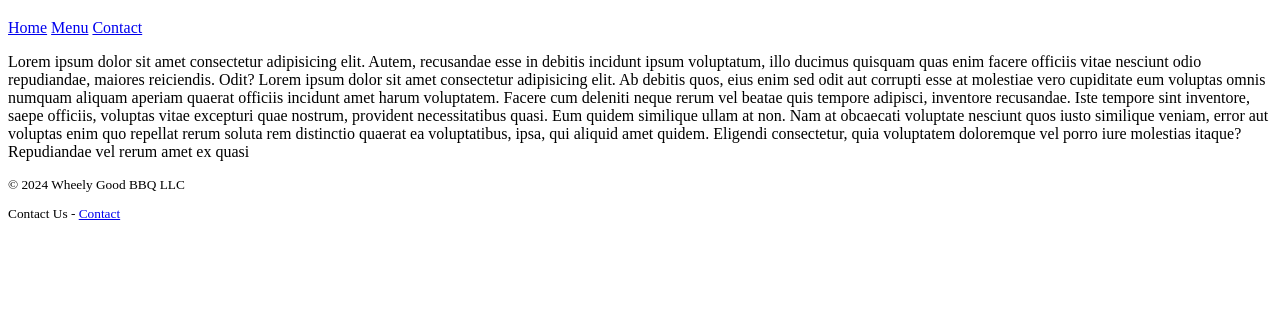
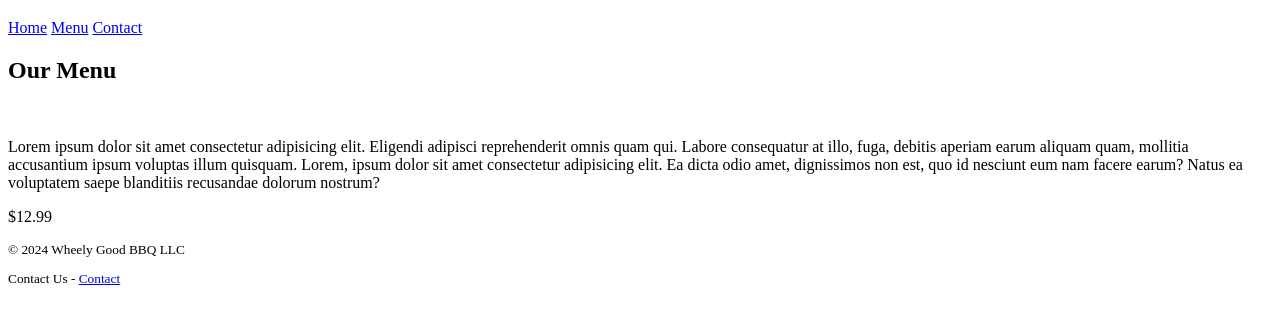
Before and after one commit to JBStrange1/JSFinalProject, a website: page public/Menu/Menu.html in a window 1280 px wide. Shown: the part 61-382 px from the top of the page. Drawn offline with Linux system fonts and the light colour scheme; files that its build step writes are made by us from their sources.

Commit message:
Start on menu page

```diff
--- a/public/Menu/Menu.html
+++ b/public/Menu/Menu.html
@@ -4,6 +4,7 @@
     <meta charset="UTF-8">
     <meta name="viewport" content="width=device-width, initial-scale=1.0">
     <title>Wheely Good BBQ</title>
+    <link rel="stylesheet" href="public/site.css">
 </head>
 <body>
     <header>
@@ -15,14 +16,11 @@
         </nav>
     </header>
     <main>
-        <div class="description">
-            <p>Lorem ipsum dolor sit amet consectetur adipisicing elit. Autem, recusandae esse in debitis incidunt ipsum voluptatum, illo ducimus quisquam quas enim facere officiis vitae nesciunt odio repudiandae, maiores reiciendis. Odit? Lorem ipsum dolor sit amet consectetur adipisicing elit. Ab debitis quos, eius enim sed odit aut corrupti esse at molestiae vero cupiditate eum voluptas omnis numquam aliquam aperiam quaerat officiis incidunt amet harum voluptatem. Facere cum deleniti neque rerum vel beatae quis tempore adipisci, inventore recusandae. Iste tempore sint inventore, saepe officiis, voluptas vitae excepturi quae nostrum, provident necessitatibus quasi. Eum quidem similique ullam at non. Nam at obcaecati voluptate nesciunt quos iusto similique veniam, error aut voluptas enim quo repellat rerum soluta rem distinctio quaerat ea voluptatibus, ipsa, qui aliquid amet quidem. Eligendi consectetur, quia voluptatem doloremque vel porro iure molestias itaque? Repudiandae vel rerum amet ex quasi</p>
-        </div>
-        <div class="cards">
-
-        </div>
-        <div class="MenuItems">
-
+        <h2>Our Menu</h2>
+        <div class="Menu">
+            <img>
+            <p>Lorem ipsum dolor sit amet consectetur adipisicing elit. Eligendi adipisci reprehenderit omnis quam qui. Labore consequatur at illo, fuga, debitis aperiam earum aliquam quam, mollitia accusantium ipsum voluptas illum quisquam. Lorem, ipsum dolor sit amet consectetur adipisicing elit. Ea dicta odio amet, dignissimos non est, quo id nesciunt eum nam facere earum? Natus ea voluptatem saepe blanditiis recusandae dolorum nostrum?</p>
+            <p class="price">$12.99</p>
         </div>
     </main>
     <footer>
```
